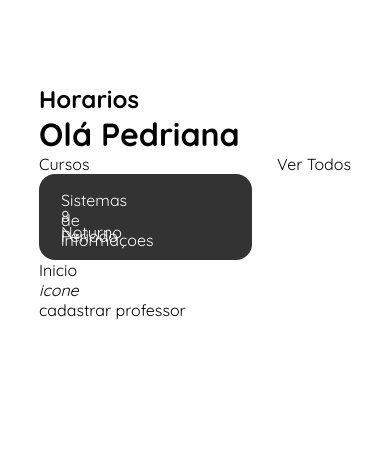
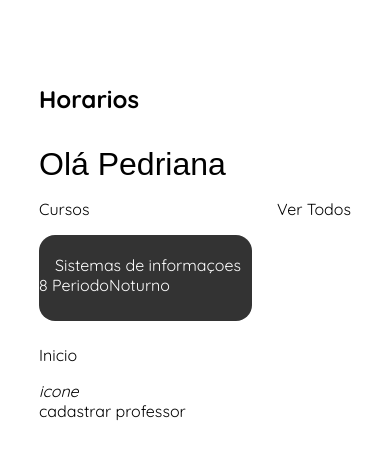
Before and after one commit to MatheusF99/login-screen, a React (Create React App) app: page / in a window 390 px wide. Shown: the top 460 px of the page. Built offline with nearby package versions, Linux system fonts and the light colour scheme.

Commit message:
mobile initialscreen style

```diff
--- a/src/pages/InitialPage/InitialPage.js
+++ b/src/pages/InitialPage/InitialPage.js
@@ -21,8 +21,8 @@ function InitialPage() {
         <div className="div-courses">
           <div className="course">
             <p>Sistemas de informaçoes</p>
-            <p>8 Periodo</p>
-            <p>Noturno</p>
+            <span>8 Periodo</span>
+            <span>Noturno</span>
           </div>
           {/* <div className="course">
             <p>Sistemas de informaçoes</p>
@@ -46,11 +46,13 @@ function InitialPage() {
           </div> */}
         </div>
       </div>
-      <p>Inicio</p>
 
       <div className="div-register">
-        <i>icone</i>
-        <p>cadastrar professor</p>
+        <p className='register-title'>Inicio</p>
+        <div className="box-register">
+          <i>icone</i>
+          <p>cadastrar professor</p>
+        </div>
       </div>
     </div>
   );
--- a/src/pages/InitialPage/initialPage.css
+++ b/src/pages/InitialPage/initialPage.css
@@ -5,6 +5,7 @@
     display: flex;
     justify-content: flex-start;
     flex-direction: column;
+
 }
 
 .div-title h2{
@@ -14,7 +15,11 @@
 
 
 .text-hello{
+    padding-top: 32px;
+    padding-bottom: 16px;
 
+    font-family: 'Montserrat', sans-serif;
+    font-weight: 400;
 }
 
 .info-courses{
@@ -28,12 +33,16 @@
     max-width: 80vw;
     display: flex;
     justify-content: space-between;
+
+    margin-bottom: 16px;
 }
 
 .div-courses{
     display: flex;
     justify-content: space-between;
     min-width: 100%;
+
+    margin-bottom: 24px;
 
 }
 
@@ -45,14 +54,27 @@
     border-radius: 16px;
     color: #ffffff;
 
-    padding: 16px 22px;
 }
 
-.course p {
+.course p{
+    margin-top: 20px;
+    margin-left: 16px;
+    display: flex;
+    justify-content: flex-start;
+    align-items: center;
+}
+
+.course{
+    justify-content: space-between;
+}
+
+/* .course p {
     width: 70px;
     height: 16px;
+} */
+
+
+
+.register-title{
+    margin-bottom: 16px;
 }
-
-.div-register{
-
-}
```
Also changed, not shown: 1 other file (tests, documents, lock files or other folders).
